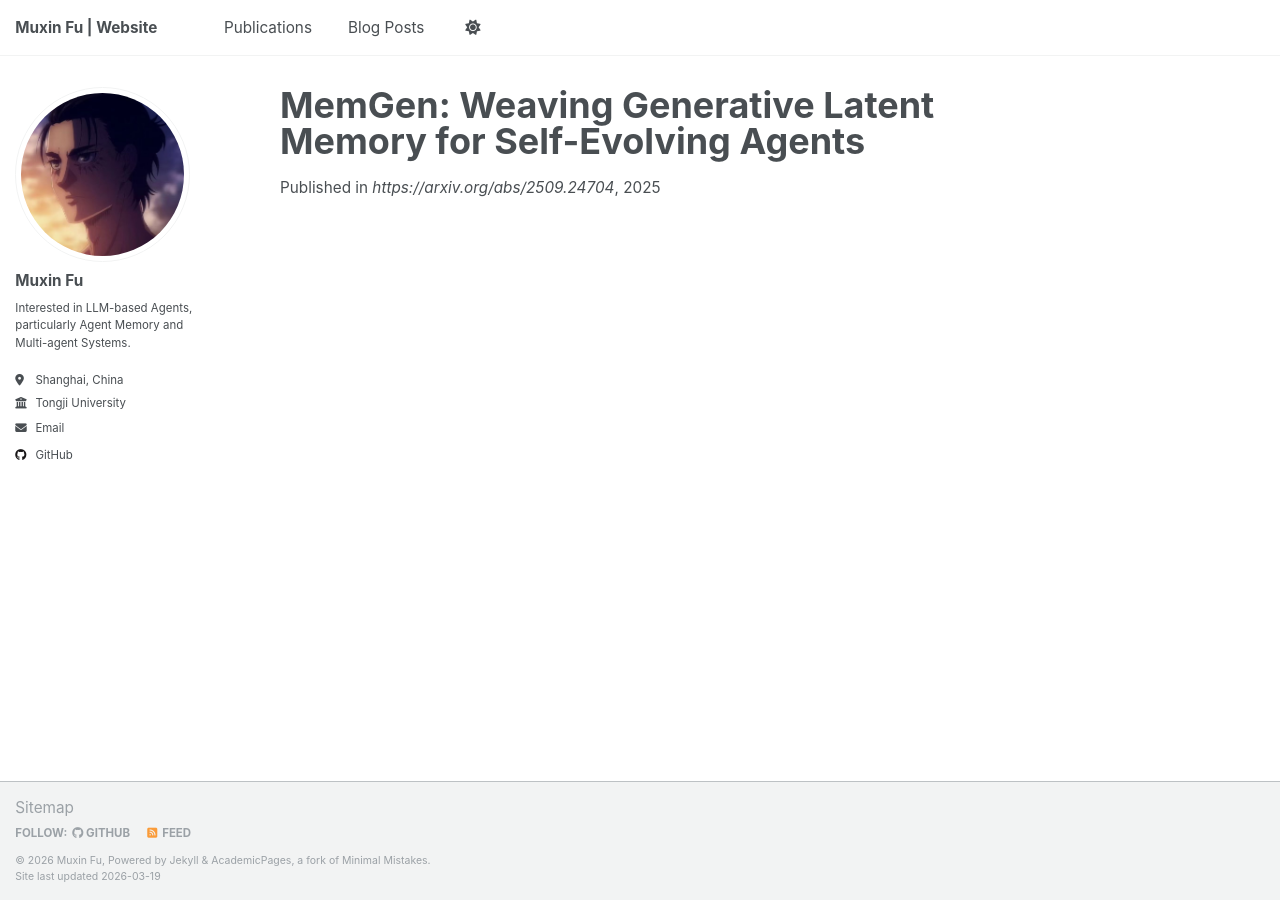
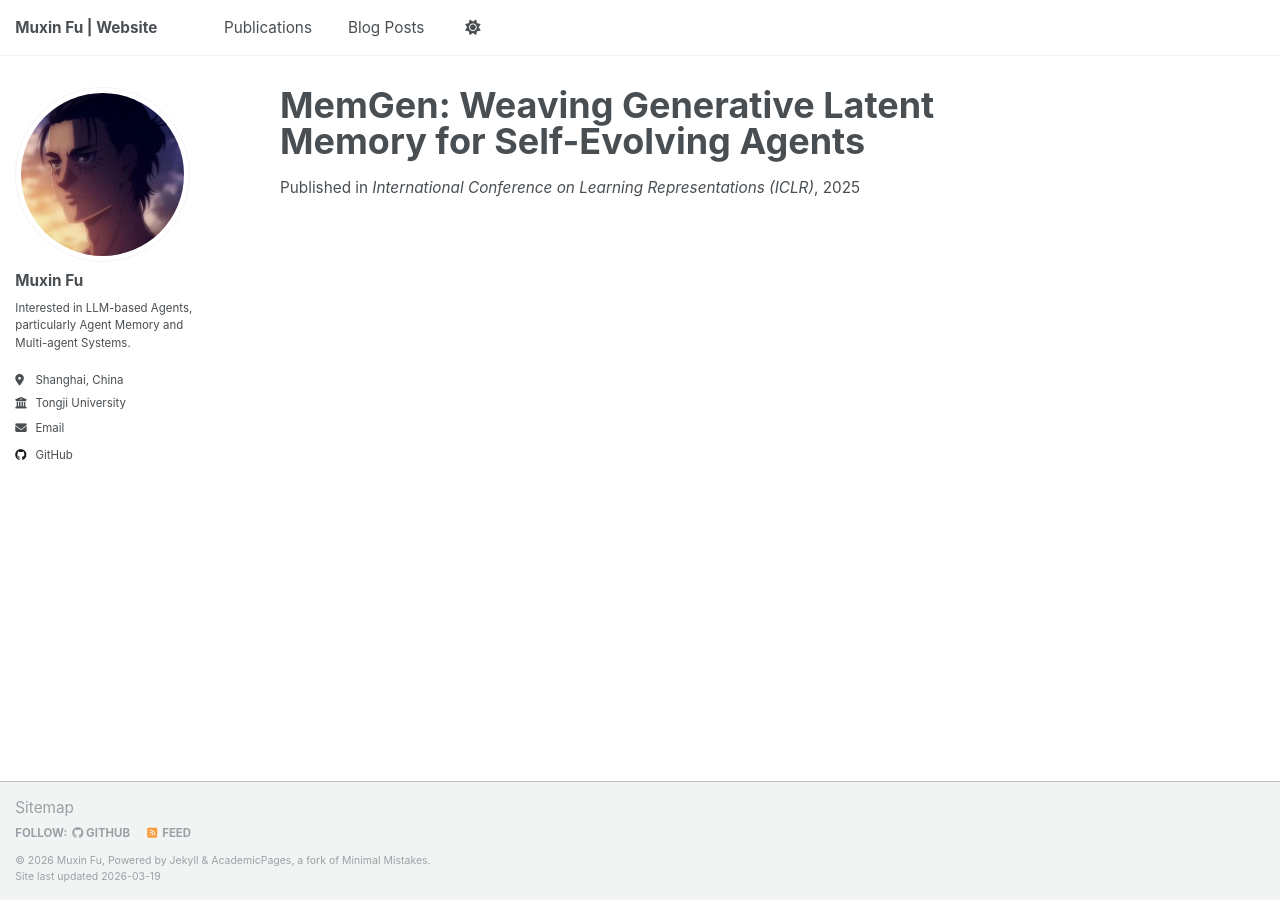
Before and after one commit to KANABOON1/KANABOON1.github.io, a Jekyll site: the page built from _publications/2025-09-30-MemGen_Weaving_Generative_Latent_Memory_for_Self-Evolving_Agents.md, in a window 1280 px wide. Built offline with Jekyll 4.4.1, drawn with Linux system fonts in a browser that asks for light colours.

```diff
--- a/_publications/2025-09-30-MemGen_Weaving_Generative_Latent_Memory_for_Self-Evolving_Agents.md
+++ b/_publications/2025-09-30-MemGen_Weaving_Generative_Latent_Memory_for_Self-Evolving_Agents.md
@@ -1,8 +1,8 @@
 ---
 title: "MemGen: Weaving Generative Latent Memory for Self-Evolving Agents"
 authors: "Guibin Zhang†, Muxin Fu†, Shuicheng Yan"
-venue: "https://arxiv.org/abs/2509.24704"
-year: "2025"
+venue: "International Conference on Learning Representations (ICLR)"
+year: "2026"
 paperurl: "https://arxiv.org/abs/2509.24704"
 codeurl: "https://github.com/KANABOON1/MemGen"
 collection: "publications"
```
Also changed, not shown: _pages/about.md (+1 -1 lines).
